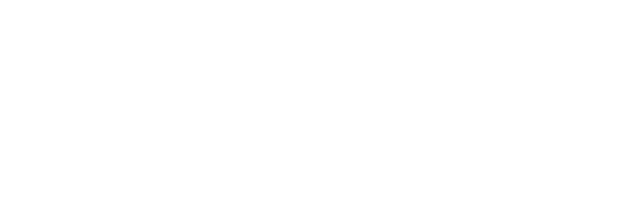
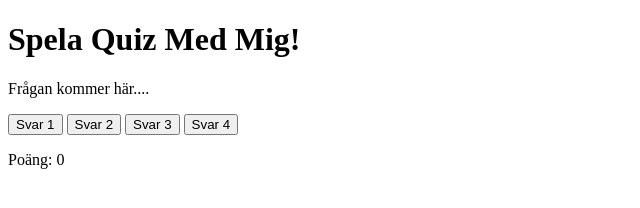
Before and after one commit to JoseRaul-TR/QuizzApp, a plain HTML site: page index.html in a window 1280 px wide. Shown: the whole page, without its empty margins (0-640 px from the left). Drawn offline with Linux system fonts and the light colour scheme.

Commit message:
Added basic structure

```diff
--- a/index.html
+++ b/index.html
@@ -3,9 +3,21 @@
 <head>
     <meta charset="UTF-8">
     <meta name="viewport" content="width=device-width, initial-scale=1.0">
-    <title>Quizz App</title>
+    <title>Quiz App</title>
 </head>
 <body>
-
+    <header>
+        <h1>Spela Quiz Med Mig!</h1>
+    </header>
+    <main>
+        <div id="quiz-container">
+            <p id="question">Frågan kommer här....</p>
+            <button class="answer-btn">Svar 1</button>
+            <button class="answer-btn">Svar 2</button>
+            <button class="answer-btn">Svar 3</button>
+            <button class="answer-btn">Svar 4</button>
+        </div>
+        <p id="score">Poäng: 0</p>
+    </main>
 </body>
 </html>
```
